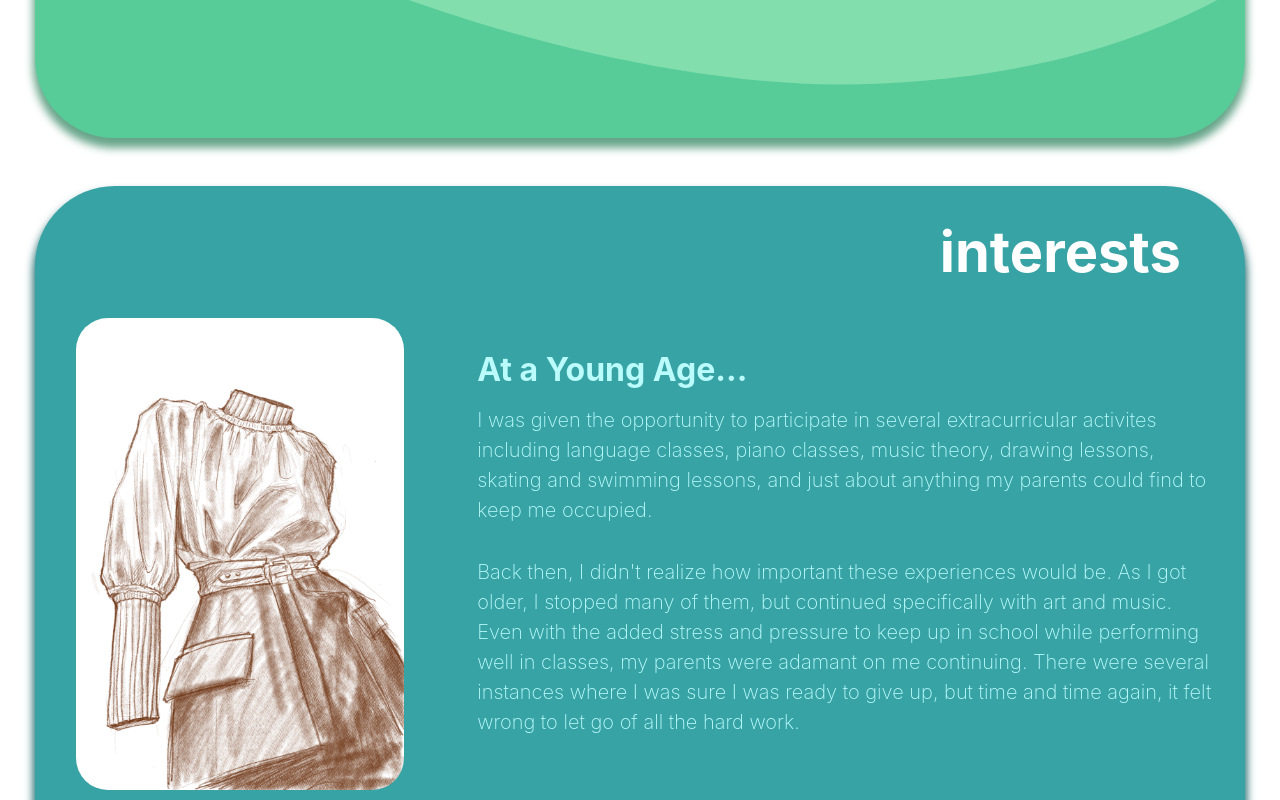
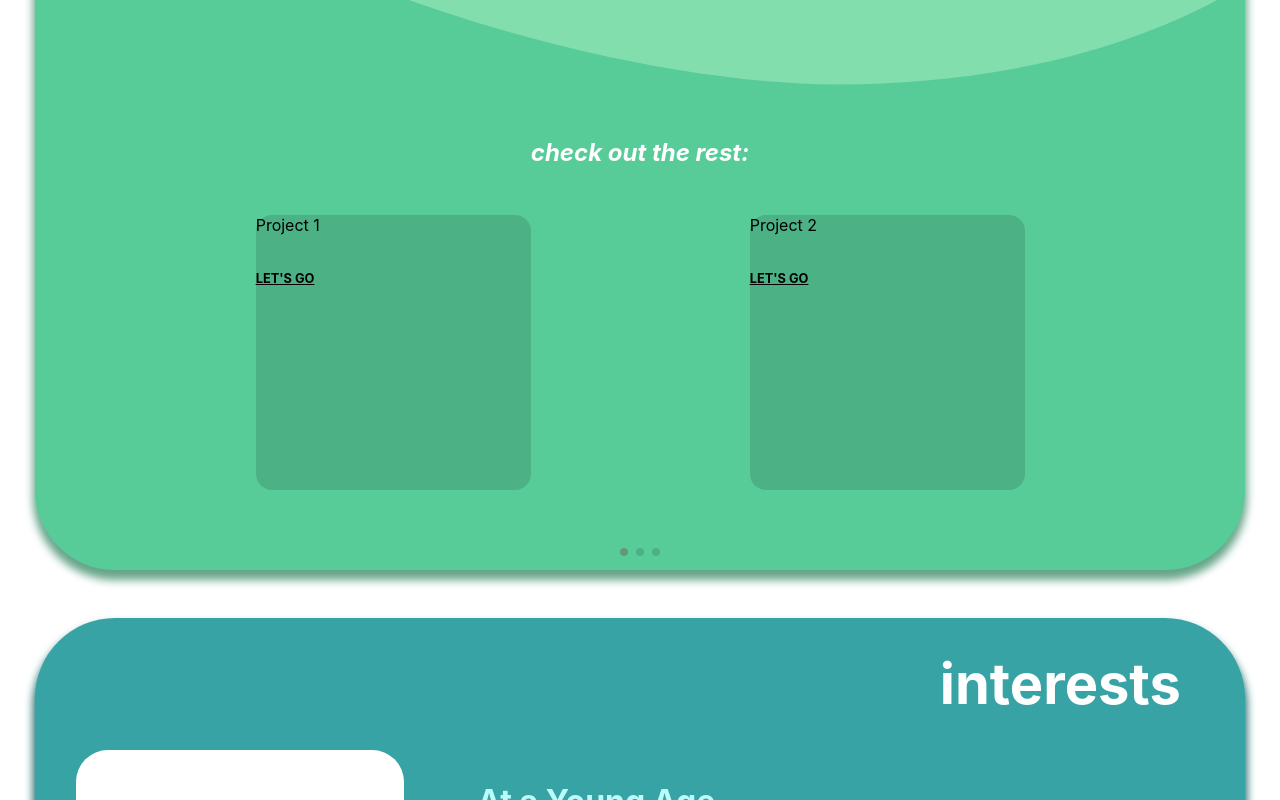
Before and after one commit to NessaLiu/nessaliu.github.io, a React (Create React App) app: page / in a window 1280 px wide. Shown: the part 4520-5320 px from the top of the page. Built offline with nearby package versions, Linux system fonts and the light colour scheme.

Commit message:
fixed project slider spacing

```diff
--- a/src/components/Projects/Projects.jsx
+++ b/src/components/Projects/Projects.jsx
@@ -1,17 +1,58 @@
 import "./projects.css";
-import { useEffect, useRef } from "react";
+import { useEffect, useState, useRef } from "react";
 import gsap from "gsap";
 import blobBackground from "../../images/green-blob.svg";
+import { Swiper, SwiperSlide } from "swiper/react";
+import { Pagination } from "swiper";
+import "swiper/css";
+import "swiper/css/pagination";
 
 const Projects = ({ projects }) => {
+  const mobileThreshold = 700;
+  const desktopThreshold = 1440;
+  const isMobileInitial = window.innerWidth <= mobileThreshold;
+  const [isMobile, setIsMobile] = useState(isMobileInitial);
+  const isDesktopInitial = window.innerWidth >= desktopThreshold;
+  const [isDesktop, setIsDesktop] = useState(isDesktopInitial);
+  const numMobileCards = 1;
+  const numTabletCards = 2;
+  const numDesktopCards = 3;
+
   const featuredProjOne = projects.featured[0];
   const featuredProjTwo = projects.featured[1];
+  const sliderItems = projects.projects;
+
   const containerRef = useRef(null);
   const titleRef = useRef(null);
   const section1Ref = useRef(null);
   const section2Ref = useRef(null);
   const section3Ref = useRef(null);
   const section4Ref = useRef(null);
+
+  function updateScreenStatus() {
+    if (window.innerWidth <= mobileThreshold) {
+      setIsMobile(true);
+      setIsDesktop(false);
+    } else if (window.innerWidth >= desktopThreshold) {
+      setIsDesktop(true);
+      setIsMobile(false);
+    } else {
+      setIsDesktop(false);
+      setIsMobile(false);
+    }
+  }
+
+  function numberSlidesShown() {
+    if (isMobile) {
+      return numMobileCards;
+    } else if (isDesktop) {
+      return numDesktopCards;
+    } else {
+      return numTabletCards;
+    }
+  }
+
+  window.addEventListener("resize", updateScreenStatus);
 
   useEffect(() => {
     let tl = gsap.timeline({
@@ -85,17 +126,34 @@ const Projects = ({ projects }) => {
               <img src={blobBackground} className="backgroundBlob" />
             </div>
           </div>
-          {/* <div className="featuredProjectContainer">
-            <img src={blobBackground} className="backgroundBlob" />
-            <div className="featuredTextContainer featTwo">
-              <p className="featuredTitle">{projects.featuredTitle}</p>
-              <p className="projectTitle">{featuredProjTwo.projectName}</p>
-              <p className="projectDesc">{featuredProjTwo.projectDesc}</p>
-              <a className="projectLink" href={featuredProjTwo.projectLink}>
-                {projects.linkText}
-              </a>
-            </div>
-          </div> */}
+        </div>
+
+        <div className="outerProjectSliderContainer">
+          <div className="projectsSliderContainer">
+            <span className="transitionText">{projects.transitionText}</span>
+            <Swiper
+              modules={[Pagination]}
+              spaceBetween={20}
+              // slidesPerView={isMobile ? 1 : 2}
+              slidesPerView={numberSlidesShown()}
+              pagination={{ clickable: true }}
+              onSwiper={(swiper) => console.log(swiper)}
+              onSlideChange={(swiper) => console.log(swiper)}
+            >
+              {sliderItems.map((slideItem) => {
+                return (
+                  <SwiperSlide className="slideProjects" key={slideItem.key}>
+                    <div className="projectCard">
+                      <p>{slideItem.projectName}</p>
+                      <a className="projectLink" href={slideItem.projectLink}>
+                        {projects.linkText}
+                      </a>
+                    </div>
+                  </SwiperSlide>
+                );
+              })}
+            </Swiper>
+          </div>
         </div>
       </div>
     </section>
--- a/src/components/Projects/projects.css
+++ b/src/components/Projects/projects.css
@@ -29,6 +29,8 @@
     text-align: center;
     padding: 2rem 1rem;
 }
+
+/* ================================ FEATURED SECTION ================================ */
 
 .featuredProjectContainer {
     position: relative;
@@ -67,6 +69,7 @@
 .featuredProjectDesc {
     font-size: 0.75rem;
 }
+/* ================================ GENERAL PROJECT TEXT STYLING ================================ */
 
 .projectTitle{
     font-size: 1.75rem;
@@ -90,7 +93,46 @@
     font-size:0.8rem;
 }
 
+/* ================================ SLIDER STYLING ================================ */
 
+.outerProjectSliderContainer {
+    display: flex;
+    align-items: center;
+    justify-content: center;
+}
+
+.projectsSliderContainer {
+    /* margin: 0.5rem 0.25rem 5rem; */
+    text-align: center;
+    width: 80%;
+}
+
+.transitionText {
+    color: #fff;
+    text-transform: lowercase;
+    font-weight: 700;
+    font-style: italic;
+    font-size: 1.5rem;
+}
+
+.slideProjects {
+    /* border: 1px solid white; */
+    display: flex;
+    align-items: center;
+    justify-content: center;
+    padding: 0;
+    margin: 0;
+}
+
+.projectCard {
+    width: 275px;
+    height: 275px;
+    border-radius: 1rem;
+    background-color: #4CB286;
+    text-align: left;
+}
+
+/* ================================ RESPONSIVENESS ================================ */
 @media (min-width: 768px) {
     #projects {
         margin: 3rem 2.2rem;
--- a/src/components/Slider/Slider.jsx
+++ b/src/components/Slider/Slider.jsx
@@ -34,16 +34,15 @@ const Slider = (props) => {
     <div className="sliderWrapper">
       <Swiper
         modules={[Pagination]}
-        spaceBetween={20}
+        spaceBetween={0}
         slidesPerView={1}
         pagination={{ clickable: true }}
         onSwiper={(swiper) => console.log(swiper)}
         onSlideChange={(swiper) => console.log(swiper)}
       >
         {sliderItems.map((slideItem) => {
-          console.log(slideItem.imgLink);
           return (
-            <SwiperSlide className="slide" key={slideItem.key}>
+            <SwiperSlide className="slideGallery" key={slideItem.key}>
               <img src={slideItem.imgLink} alt={slideItem.title} />
             </SwiperSlide>
           );
--- a/src/data/data.js
+++ b/src/data/data.js
@@ -47,11 +47,12 @@ export const projects = {
     featured: [
         {key: 0, projectName: "'Finn' Finance Bot", projectDesc: "Lorem ipsum dolor sit amet, consectetur adipiscing elit, sed do eiusmod tempor incididunt ut labore et dolore magna aliqua. Ut enim ad minim veniam, quis nostrud exercitation ullamco laboris nisi ut aliquip ex ea commodo consequat.", projectLink: "https://github.com/Finn-Discord-Bot/finn"},
         {key: 1, projectName: "Finn", projectDesc: "Lorem ipsum dolor sit amet, consectetur adipiscing elit, sed do eiusmod tempor incididunt ut labore et dolore magna aliqua. Ut enim ad minim veniam, quis nostrud exercitation ullamco laboris nisi ut aliquip ex ea commodo consequat.", projectLink: ""}],
+    transitionText: "check out the rest:",
     projects: [
-        {key: 0, projectName: "'Finn' Finance Bot", projectDesc: "", projectLink: ""},
-        {key: 1, projectName: "Finn", projectDesc: "", projectLink: ""},
-        {key: 2, projectName: "Finn", projectDesc: "", projectLink: ""},
-        {key: 3, projectName: "Finn", projectDesc: "", projectLink: ""}
+        {key: 0, projectName: "Project 1", projectDesc: "", projectLink: ""},
+        {key: 1, projectName: "Project 2", projectDesc: "", projectLink: ""},
+        {key: 2, projectName: "Project 3", projectDesc: "", projectLink: ""},
+        {key: 3, projectName: "Project 4", projectDesc: "", projectLink: ""}
     ],
     linkText: "LET'S GO"
 }
--- a/src/styles/global.css
+++ b/src/styles/global.css
@@ -10,23 +10,51 @@
     margin: 0;
 }
 
-.slide {
+.swiper-slide {
+    /* margin: 0 !important; */
+    padding: 0;
+    /* width: 400px !important; */
+}
+
+.slideGallery {
     margin-right: none;
     padding: 3rem 1rem;
     height: 100%;
 }
 @media (min-width: 1024px) {
-    .slide {
+    .slideGallery {
         padding: 3rem 3rem;
     }
 }
 @media (min-width: 1440px) {
-    .slide {
+    .slideGallery {
         max-height: 90vh;
         padding: 3rem 5rem;
     }
-    .img {
+    .slideGallery {
         overflow: hidden;
         object-fit: none;
     }
 }
+
+.slideProjects {
+    margin: 0;
+    padding: 3rem 0 5rem;
+    width: 275px;
+    /* height: 100%; */
+}
+/* @media (min-width: 1024px) {
+    .slideGallery {
+        padding: 3rem 3rem;
+    }
+}
+@media (min-width: 1440px) {
+    .slideGallery {
+        max-height: 90vh;
+        padding: 3rem 5rem;
+    }
+    .slideGallery {
+        overflow: hidden;
+        object-fit: none;
+    }
+} */
```
